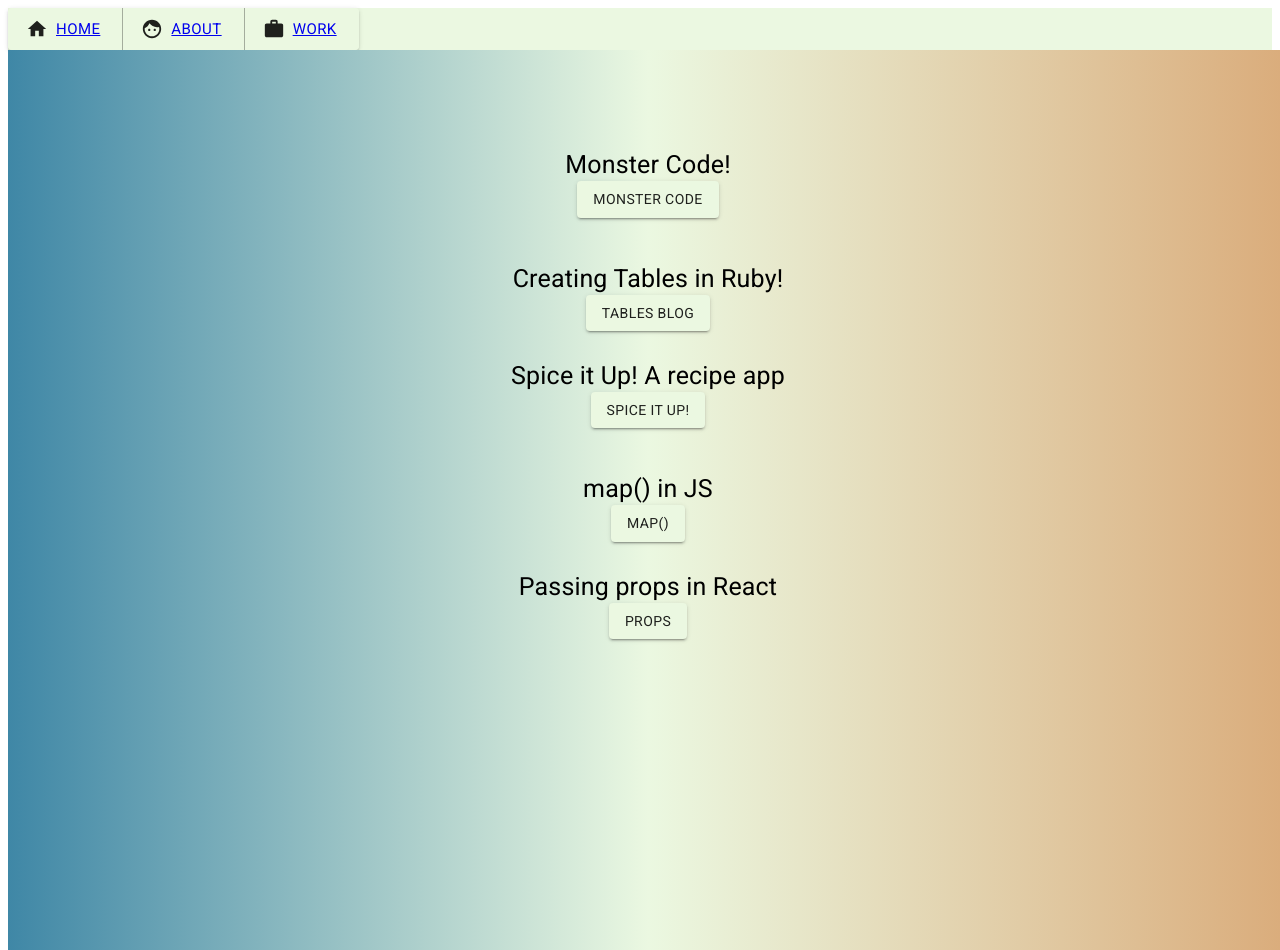
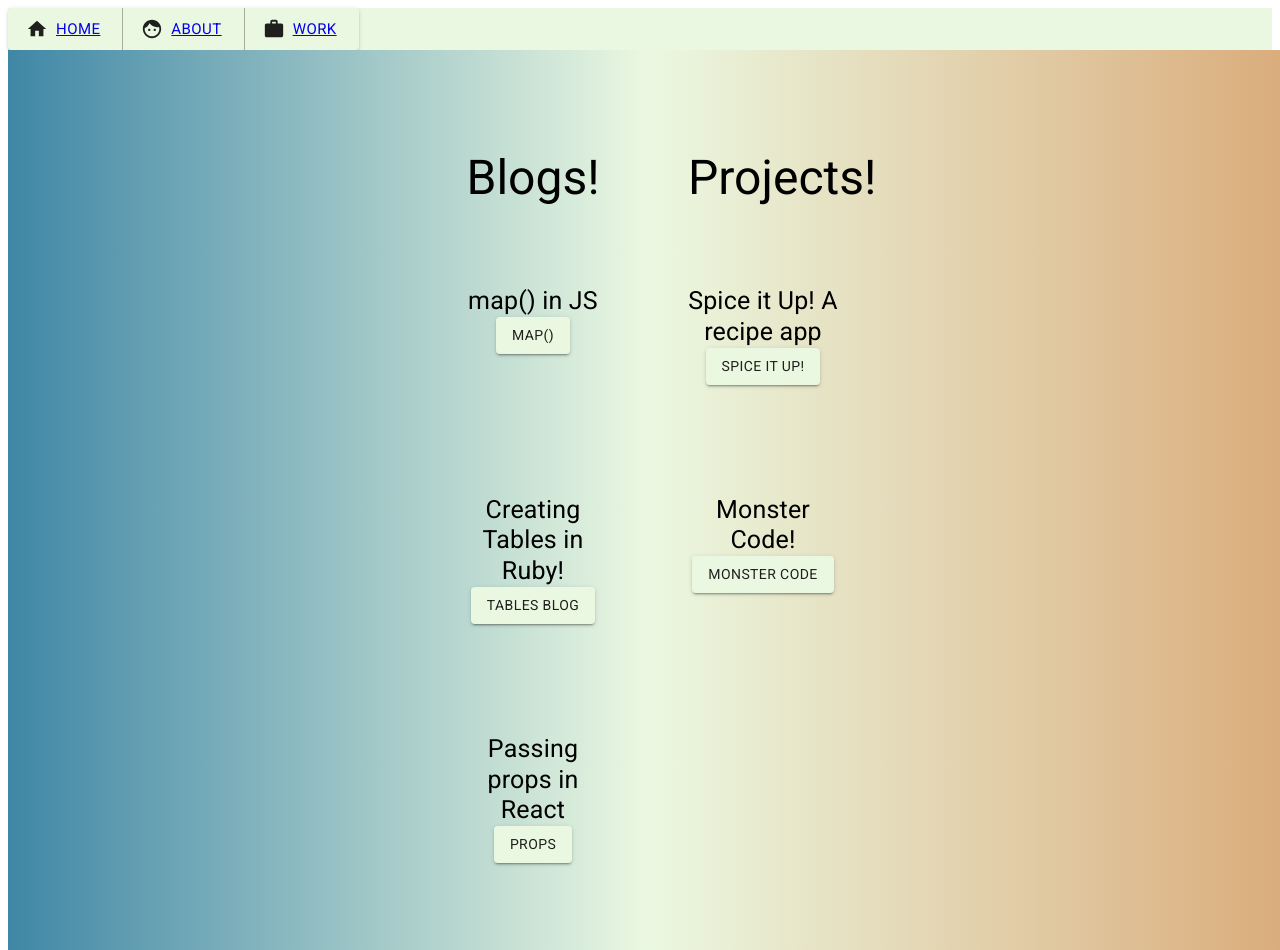
Before and after one commit to wgotterer/react-website, a React app: page /work in a window 1280 px wide. Built offline with nearby package versions, Linux system fonts and the light colour scheme.

Commit message:
grid update

```diff
--- a/src/components/Home.js
+++ b/src/components/Home.js
@@ -55,7 +55,7 @@ import { createTheme, ThemeProvider } from '@mui/material/styles';
             Hi, I'm William.
         </Typography>
         <Typography variant="h2">
-        Software Engineer. Teacher. Musician
+        Software Engineer. Teacher. Musician.
         </Typography>
         <Typography variant="h4">
         Full Stack Software Engineer with a passion for creating to make the world a better place.
--- a/src/components/Work.js
+++ b/src/components/Work.js
@@ -56,45 +56,50 @@ import { createTheme, ThemeProvider } from '@mui/material/styles';
 
         <div className="work_container">
          <div className="grid_container">
-        {/* <ThemeProvider theme={theme}>
-        <Typography className="grid_item" variant="h4">
-            My Work Thus Far!
+        <ThemeProvider theme={theme}>
+        <Typography className="grid_item" variant="h3">
+             Blogs!
         </Typography>
-        </ThemeProvider> */}
-     </div>
-     <div className="grid_container">
+        </ThemeProvider>
+        <ThemeProvider theme={theme}>
+        <Typography className="grid_item" variant="h3">
+        Projects!
+        </Typography>
+        </ThemeProvider>
+
+     {/* <div className="grid_container"> */}
         <ThemeProvider theme={theme}>
         <Typography className="grid_item" variant="h4">
-            Monster Code!
-           <br /> <Button onClick={handleMonster}  target="_blank" variant="contained" color="primary">
-        Monster Code
+        map() in JS
+           <br /> <Button onClick={handleMap}  target="_blank" variant="contained" color="primary">
+        map()
         </Button>
         </Typography>
-        <Typography className="grid_item" variant="h4">
-            Creating Tables in Ruby!
-            <br /> <Button onClick={handleTable}  target="_blank" variant="contained" color="primary">
-        Tables Blog
-        </Button>
-        </Typography>
-        </ThemeProvider>
-     </div>
-     <div className="grid_container">
-        <ThemeProvider theme={theme}>
         <Typography className="grid_item" variant="h4">
         Spice it Up! A recipe app
            <br /> <Button onClick={handleSpice}  target="_blank" variant="contained" color="primary">
         Spice it Up!
         </Button>
         </Typography>
+        </ThemeProvider>
+     {/* </div> */}
+     {/* <div className="grid_container"> */}
+        <ThemeProvider theme={theme}>
         <Typography className="grid_item" variant="h4">
-        map() in JS
-           <br /> <Button onClick={handleMap}  target="_blank" variant="contained" color="primary">
-        map()
+        Creating Tables in Ruby!
+            <br /> <Button onClick={handleTable}  target="_blank" variant="contained" color="primary">
+        Tables Blog
+        </Button>
+        </Typography>
+        <Typography className="grid_item" variant="h4">
+        Monster Code!
+           <br /> <Button onClick={handleMonster}  target="_blank" variant="contained" color="primary">
+        Monster Code
         </Button>
         </Typography>
         </ThemeProvider>
-     </div>
-     <div className="grid_container">
+     {/* </div> */}
+     {/* <div className="grid_container"> */}
         <ThemeProvider theme={theme}>
         <Typography className="grid_item" variant="h4">
         Passing props in React
@@ -103,6 +108,7 @@ import { createTheme, ThemeProvider } from '@mui/material/styles';
         </Button>
         </Typography>
         </ThemeProvider>
+     {/* </div> */}
      </div>
      </div>
     )
--- a/src/index.css
+++ b/src/index.css
@@ -57,19 +57,16 @@ code {
 
 .grid_container{
   display: grid;
-  grid-gap: 1em;
-  /* grid-template-columns: auto auto auto auto auto;
-  padding: 30px;
-  text-align: center;
-  position: relative;
-  top: 50px;
-  left: 240px; */
+  grid-template-columns: 150px 150px;
+  grid-template-rows: auto auto;
+  grid-gap: 80px;
+  justify-content: center;
 }
 
 .grid-item {
-  padding: 20px;
+  padding: 10px;
   font-size: 30px;
-  text-align: center;
+
 }
 
 .work_container{
```
